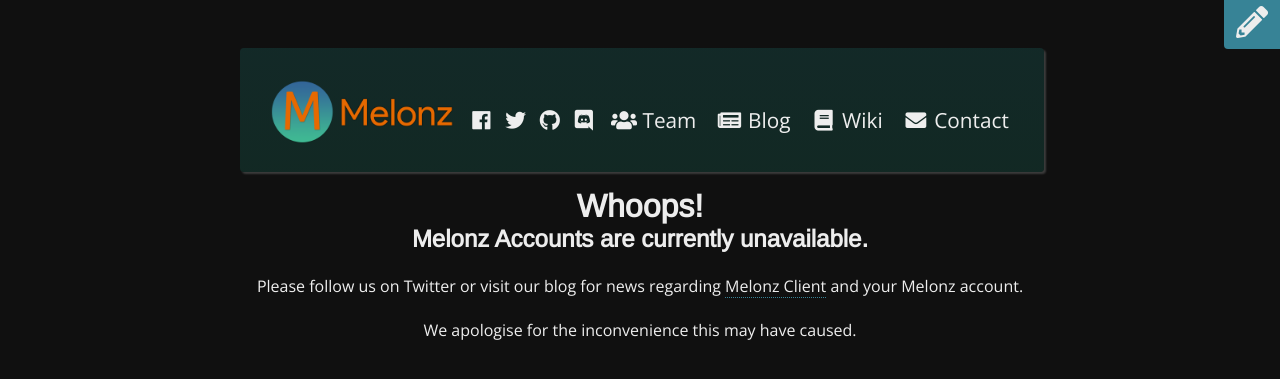
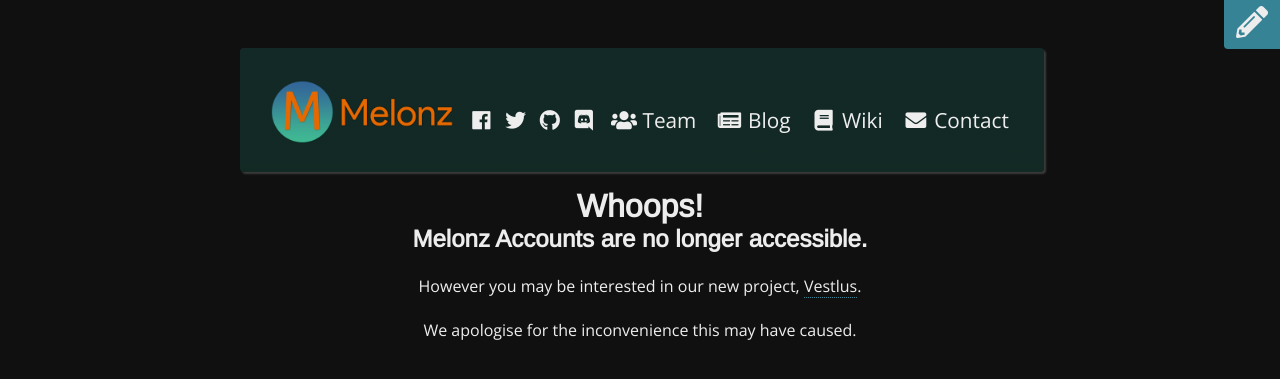
Before and after one commit to Melonz/melonz.github.io, a Jekyll site: the page built from redirects/user.md, in a window 1280 px wide. Shown: the top 379 px of the page. Built offline with Jekyll 4.4.1, drawn with Linux system fonts in a browser that asks for light colours; nearby versions of some CDN libraries.

Commit message:
Update accountmsg.html

```diff
--- a/_includes/accountmsg.html
+++ b/_includes/accountmsg.html
@@ -1,9 +1,9 @@
 # Whoops!
-## Melonz Accounts are currently unavailable.
+## Melonz Accounts are no longer accessible.
 
 <br>
 
-Please follow us on Twitter or visit our blog for news regarding [Melonz Client](https://melonzclient.co) and your Melonz account.
+However you may be interested in our new project, <a href="https://soon.vestlus.com">Vestlus</a>.
 
 <br>
 
```
